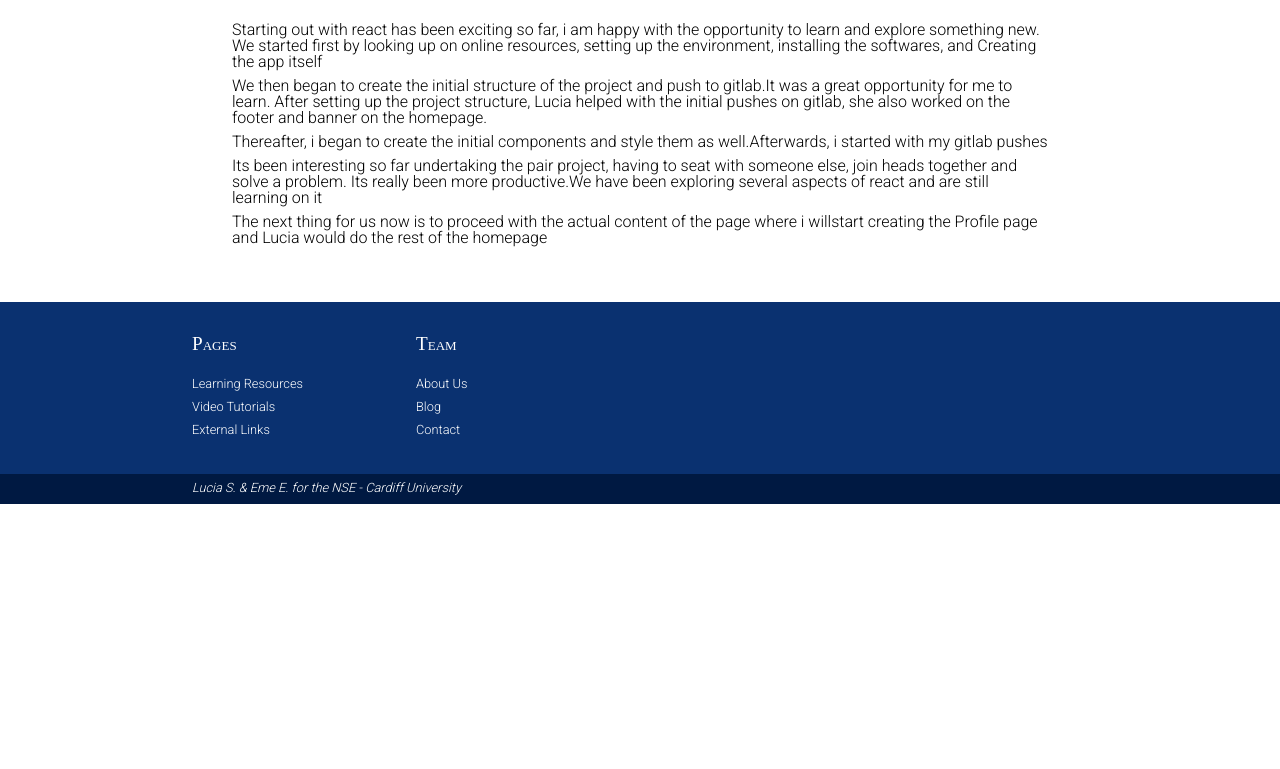
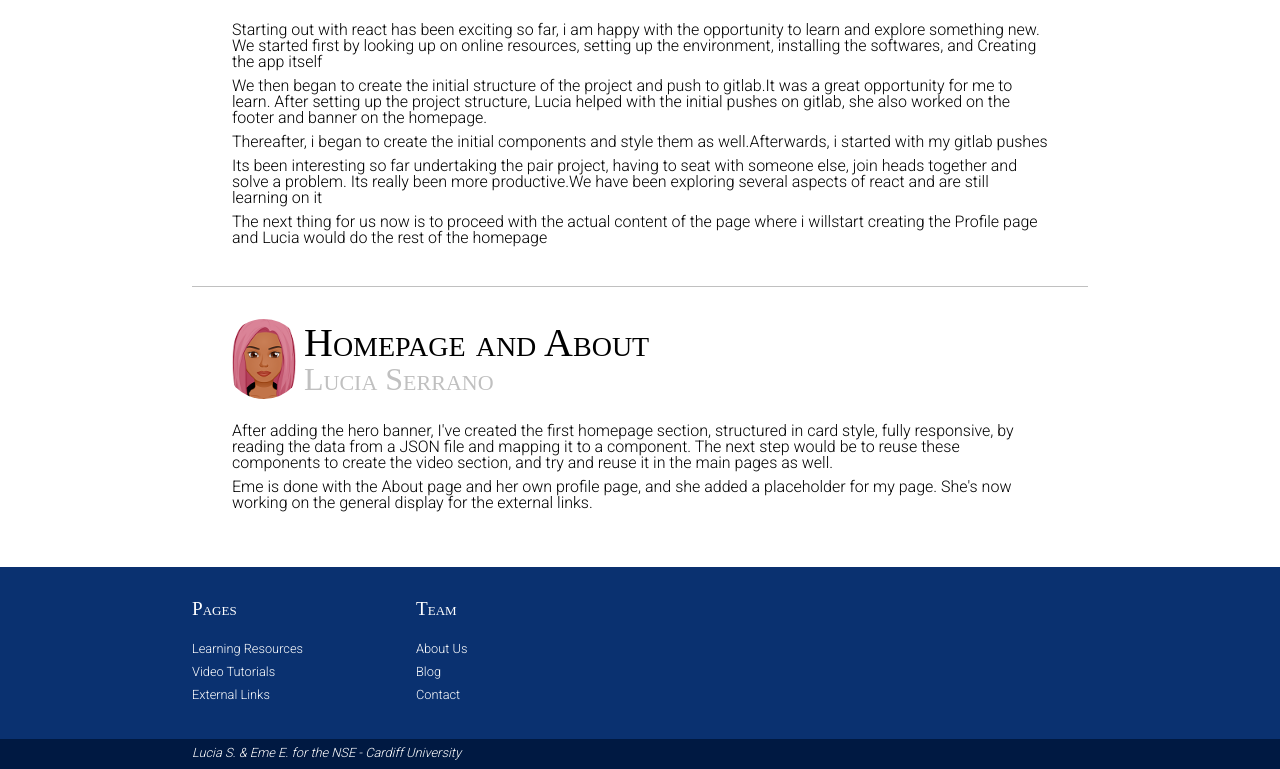
Before and after one commit to arisasdf/c-uni-react-exercise, a React (Create React App) app: page /blog in a window 1280 px wide. Shown: the part 688-1457 px from the top of the page. Before the commit the page ends 1192 px from the top, so only its background shows below. Built offline with nearby package versions, Linux system fonts and the light colour scheme; a web font is replaced by a local one.

Commit message:
Add new blog post

```diff
--- a/src/components/Blog.js
+++ b/src/components/Blog.js
@@ -29,6 +29,13 @@ class Blog extends Component {
             "The next thing for us now is to proceed with the actual content of the page where i willstart creating the Profile page and Lucia would do the rest of the homepage"
           ]}
         />
+				<BlogPost author="lucia"
+					postTitle="Homepage and About"
+					paragraphs={[
+						"After adding the hero banner, I've created the first homepage section, structured in card style, fully responsive, by reading the data from a JSON file and mapping it to a component. The next step would be to reuse these components to create the video section, and try and reuse it in the main pages as well.",
+						"Eme is done with the About page and her own profile page, and she added a placeholder for my page. She's now working on the general display for the external links."
+					]}
+				/>
       </main>
     );
   }
```
